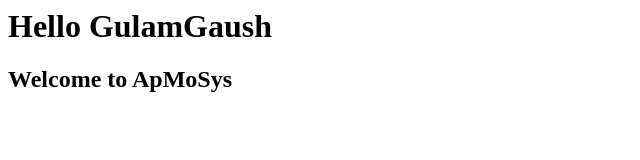
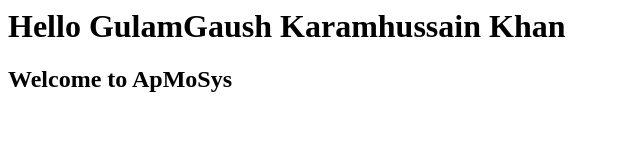
Before and after one commit to gulamgaushkhan1999/ansible-git, a plain HTML site: page index.html in a window 1280 px wide. Shown: the whole page, without its empty margins (0-640 px from the left). Drawn offline with Linux system fonts and the light colour scheme.

Commit message:
Adding middle name in index

```diff
--- a/index.html
+++ b/index.html
@@ -3,7 +3,7 @@
    <title> GulamGaush Khan </title>
  </head>
  <body>
-      <h1> Hello GulamGaush </h1>
+      <h1> Hello GulamGaush Karamhussain Khan </h1>
       <h2> Welcome to ApMoSys </h2>
  </body>
 </html>
```
